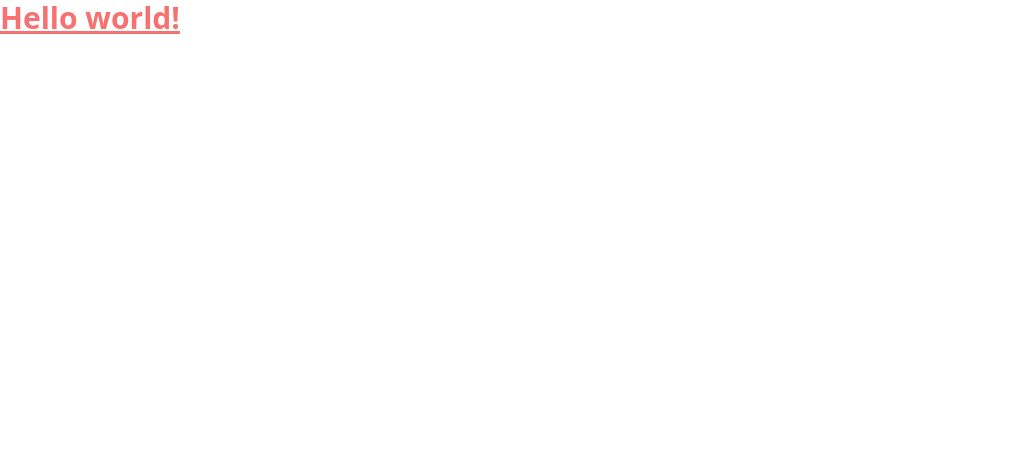
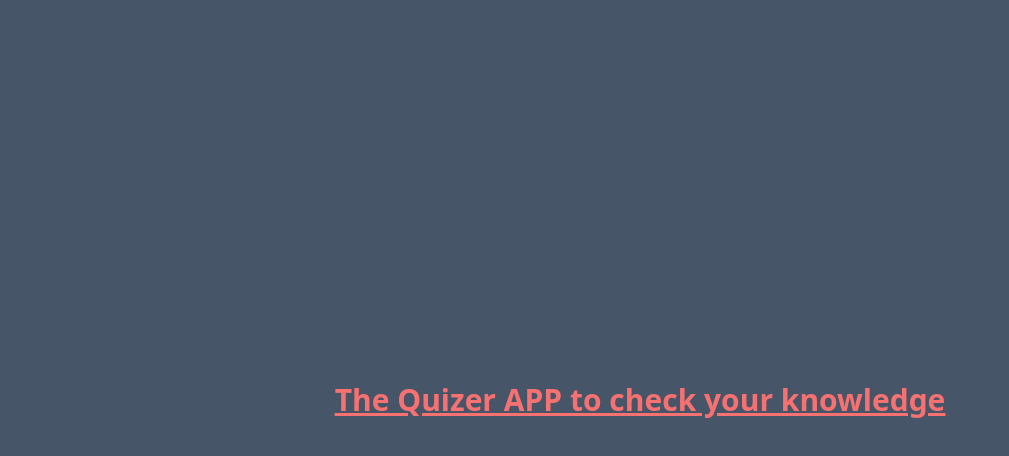
Before and after one commit to Bartek-Wieckowski/react-quizer-app, a React (Vite) app: page / in a window 1280 px wide. Shown: the top 456 px of the page, without its empty margins (0-1009 px from the left). Built offline with nearby package versions, Linux system fonts and the light colour scheme.

Commit message:
created Header component and used in App

```diff
--- a/src/App.jsx
+++ b/src/App.jsx
@@ -1,13 +1,11 @@
+import Header from "./components/Header";
 
 function App() {
-
   return (
-    <>
-     <h1 className="text-3xl font-bold underline text-red-400">
-      Hello world!
-    </h1>
-    </>
-  )
+    <main className="bg-slate-600 min-h-screen flex flex-col justify-center items-center">
+      <Header />
+    </main>
+  );
 }
 
-export default App
+export default App;
--- /dev/null
+++ b/src/components/Header.jsx
@@ -0,0 +1,9 @@
+
+
+export default function Header() {
+  return (
+    <header>
+      <h1 className="text-3xl font-bold underline text-red-400">The Quizer APP to check your knowledge</h1>
+    </header>
+  );
+}
```
